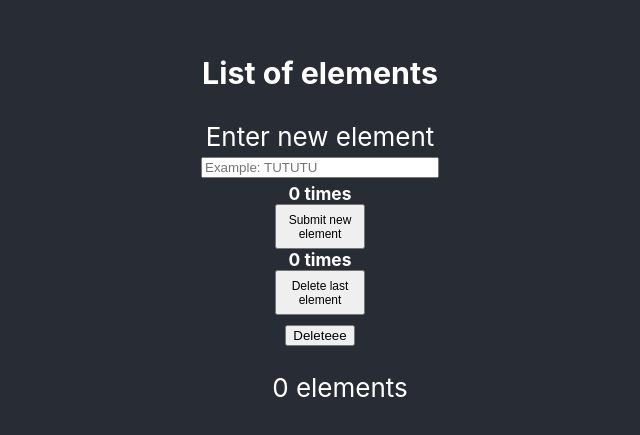
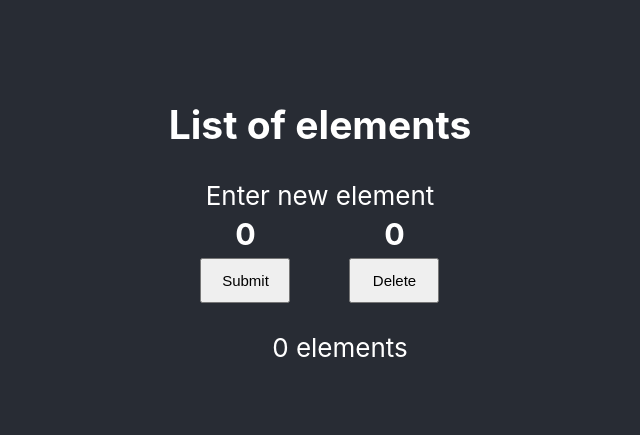
Before and after one commit to VadimShegolev/task-react1, a React (Create React App) app: page / in a window 1280 px wide. Shown: the part 171-606 px from the top of the page, without its empty margins (320-960 px from the left). Built offline with nearby package versions, Linux system fonts and the light colour scheme.

Commit message:
many fixies

```diff
--- a/package.json
+++ b/package.json
@@ -6,6 +6,7 @@
     "@testing-library/jest-dom": "^5.11.4",
     "@testing-library/react": "^11.1.0",
     "@testing-library/user-event": "^12.1.10",
+    "lorem-ipsum": "^2.0.4",
     "react": "^17.0.2",
     "react-dom": "^17.0.2",
     "react-scripts": "4.0.3",
--- a/src/App.css
+++ b/src/App.css
@@ -1,6 +1,14 @@
 .App {
   text-align: center;
 }
+
+table {
+  width: 300px;
+  margin: auto;
+ }
+ td {
+  text-align: center;
+ }
 
 .App-logo {
   height: 40vmin;
@@ -37,22 +45,9 @@
   }
 }
 
-h6{
-  margin: 0;
-}
-
-
-.Text-box {
-    flex-direction: column;
-    align-items: center;
-    justify-content: center;
-    display: flex;
-    margin: 5px;
-    width: 230px;
-}
-
 .Buttn {
   width: 90px;
   height: 45px;
-  font-size: 12px;
+  font-size: 15px;
+  cursor: pointer;
 }
--- a/src/App.js
+++ b/src/App.js
@@ -1,11 +1,11 @@
 import './App.css';
-import Foo from './Foo.js';
+import List from './List.js';
 
 function App() {
   return (
     <div className="App">
       <header className="App-header">
-        <Foo />
+        <List />
       </header>
     </div>
   );
--- a/src/Foo.js
+++ /dev/null
@@ -1,114 +0,0 @@
-import React, { Component, useState } from "react";
-import './App.css';
-
-function SubButton() {
-  const [count, setCount] = useState(0);
-
-  return (
-    <div>
-      <h6>{count} times</h6>
-      <button id="Submit"
-              onClick={() => setCount(count + 1)}
-              className="Buttn">
-        Submit new element
-      </button>
-    </div>
-  );
-}
-
-function DelButton() {
-  const [count, setCount] = useState(0);
-
-  return (
-    <div>
-      <h6>{count} times</h6>
-      <button id="Delete"
-              onClick={() => setCount(count + 1)}
-              className="Buttn">
-        Delete last element
-      </button>
-    </div>
-  );
-}
-
-
-export default class Foo extends Component {
-  constructor(props) {
-    super(props);
-    this.state = { items: [], text: '' };
-    this.handleChange = this.handleChange.bind(this);
-    this.handleSubmit = this.handleSubmit.bind(this);
-  }
-  render() {
-    return (
-      <div>
-        <h3>List of elements</h3>
-
-        <form onSubmit={this.handleSubmit}>
-          <lable htmlFor="elem">Enter new element </lable>
-          <input
-            placeholder="Example: TUTUTU"
-            className="Text-box"
-            id="elem"
-            onChange={this.handleChange}
-            value={this.state.text}
-            />
-          <SubButton />
-          <DelButton />
-          <button
-            onClick={() => this.handleDelete()}
-           >
-           Deleteee
-           </button>
-        </form>
-        <FooList items={this.state.items} />
-        <h3>
-
-        </h3>
-      </div>
-
-    )
-  }
-
-  handleDelete = i => {
-    if(this.state.count > 0){
-    this.setState(state => {
-      const list = state.list.filter((item, j) => i !== j);
-      return {list};
-  });}
-  }
-
-  handleChange(e){
-    this.setState({ text: e.target.value });
-  }
-  handleSubmit(e){
-    var btn = document.getElementById("Submit");
-    e.preventDefault();
-    if (this.state.text.length === 0) {
-      return;
-    }
-
-    const newItem = {
-      text: this.state.text,
-      id: Date.now()
-    };
-    this.setState(state => ({
-      items: state.items.concat(newItem),
-      text: ''
-    }));
-
-  }
-}
-
-
-class FooList extends Component {
-  render() {
-    return (
-      <ul>{this.props.items.length} elements
-        {this.props.items.map(item => (
-          <li key={item.id}>{item.text}</li>
-        ))}
-      </ul>
-    );
-  }
-}
--- /dev/null
+++ b/src/FuncList.js
@@ -0,0 +1,9 @@
+export default function FuncList(props) {
+    return (
+    <ul>{props.items.length} elements
+        {props.items.map(item => (
+          <li  style={{fontSize: 14}} key={item.id}>{item.text}</li>
+        ))}
+    </ul>
+    );
+  }
--- /dev/null
+++ b/src/List.js
@@ -0,0 +1,51 @@
+import React, { Component } from "react";
+import './App.css';
+import FuncList from './FuncList';
+import { loremIpsum } from "lorem-ipsum";
+
+export default class List extends Component {
+  constructor(props) {
+    super(props);
+    this.state = {
+      items: [],
+      text: '',
+      addCount: 0,
+      delCount: 0
+    };
+  }
+  render() {
+    return (
+      <div>
+        <h2>List of elements</h2>
+
+        <form>
+          <lable htmlFor="elem">Enter new element </lable>
+
+          <table>
+          <tr>
+            <td><h3 style={{margin: 2}}>{this.state.addCount}</h3></td>
+            <td><h3 style={{margin: 2}}>{this.state.delCount}</h3></td>
+          </tr>
+          <tr>
+            <td><input className="Buttn" type="button" value="Submit" onClick={this.addElem}></input></td>
+            <td><input className="Buttn" type="button" value="Delete" onClick={this.delElem}></input></td>
+          </tr>
+          </table>
+
+        </form>
+        <FuncList items={this.state.items} />
+
+      </div>
+    )
+  }
+
+  addElem= () =>{
+    this.state.items.push({text: loremIpsum({count: 1})});
+    this.setState({addCount: this.state.addCount + 1});
+  }
+
+  delElem= () =>{
+    this.state.items.pop();
+    this.setState({delCount: this.state.delCount + 1});
+  }
+}
```
Also changed, not shown: 1 other file (tests, documents, lock files or other folders).
